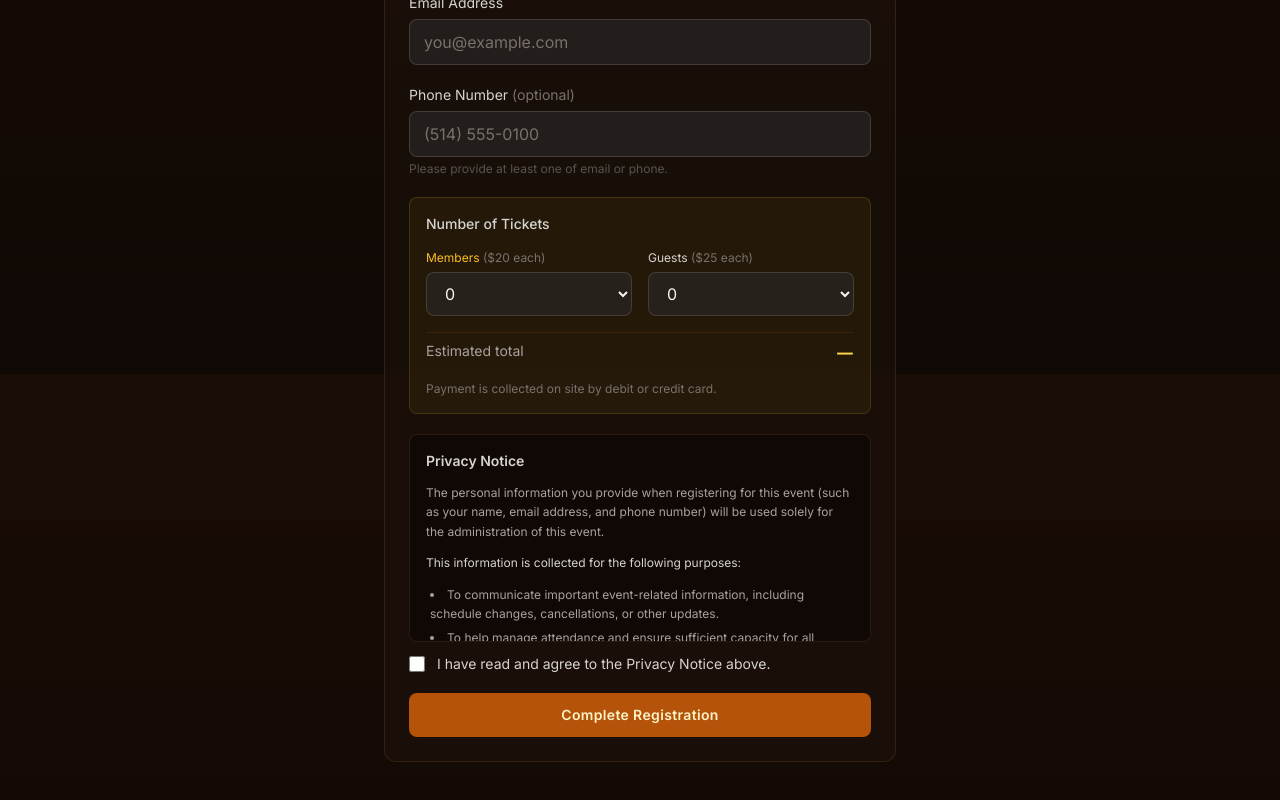
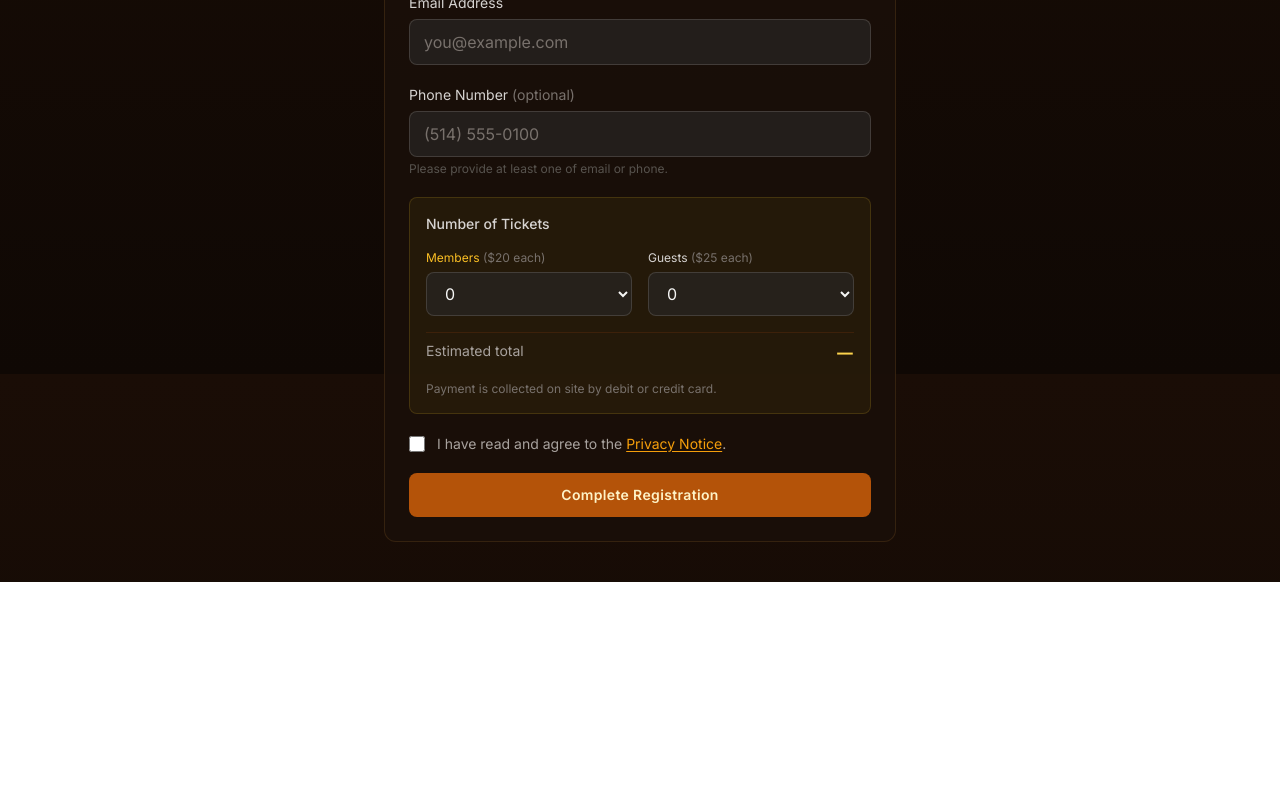
Before and after one commit to mtlaibaker/dunany-concert, a Next.js app: page /register/blue-rodeo-tribute in a window 1280 px wide. Shown: the part 426-1226 px from the top of the page. After the commit the page ends 1008 px from the top, so only its background shows below. Built offline with nearby package versions, Linux system fonts and the light colour scheme; a web font is replaced by a local one.

Commit message:
Replace privacy notice inline box with clickable modal popup

```diff
--- a/app/register/[eventId]/RegisterForm.tsx
+++ b/app/register/[eventId]/RegisterForm.tsx
@@ -23,22 +23,32 @@ function SubmitButton() {
   )
 }
 
-interface Props {
-  eventId: string
-  memberPrice: number
-  guestPrice: number
-}
-
-function PrivacyNotice() {
+function PrivacyModal({ onClose }: { onClose: () => void }) {
   const { t } = useLanguage()
   return (
     <div
-      className="rounded-lg p-4 space-y-3 text-xs text-stone-400 leading-relaxed max-h-52 overflow-y-auto"
-      style={{ background: 'rgba(10,6,3,0.6)', border: '1px solid rgba(120,80,30,0.25)' }}
+      className="fixed inset-0 z-50 flex items-center justify-center p-4"
+      style={{ background: 'rgba(0,0,0,0.75)' }}
+      onClick={onClose}
     >
-      <p className="text-stone-300 font-semibold text-sm">{t.privacyTitle}</p>
+      <div
+        className="relative w-full max-w-lg rounded-xl p-6 shadow-2xl"
+        style={{ background: 'rgba(22,13,7,0.98)', border: '1px solid rgba(120,80,30,0.4)' }}
+        onClick={(e) => e.stopPropagation()}
+      >
+        <button
+          onClick={onClose}
+          className="absolute top-4 right-4 text-stone-500 hover:text-stone-200 transition-colors text-xl leading-none"
+          aria-label="Close"
+        >
+          ✕
+        </button>
+
+        <h3 className="font-serif text-lg text-amber-300 mb-4 pr-6">{t.privacyTitle}</h3>
+
+        <div className="space-y-3 text-xs text-stone-400 leading-relaxed max-h-[60vh] overflow-y-auto pr-1">
           <p>{t.privacyIntro}</p>
-      <p className="text-stone-300">{t.privacyPurposesTitle}</p>
+          <p className="text-stone-300 font-medium">{t.privacyPurposesTitle}</p>
           <ul className="list-disc list-inside space-y-1 pl-1">
             <li>{t.privacyPurpose1}</li>
             <li>{t.privacyPurpose2}</li>
@@ -48,7 +58,22 @@ function PrivacyNotice() {
           <p>{t.privacyDeletion}</p>
           <p className="text-stone-300 italic">{t.privacyConsent}</p>
         </div>
+
+        <button
+          onClick={onClose}
+          className="mt-5 w-full py-2 rounded-lg text-sm font-semibold bg-amber-700/40 hover:bg-amber-700/60 text-amber-300 transition-colors border border-amber-800/40"
+        >
+          Close
+        </button>
+      </div>
+    </div>
   )
+}
+
+interface Props {
+  eventId: string
+  memberPrice: number
+  guestPrice: number
 }
 
 export default function RegisterForm({ eventId, memberPrice, guestPrice }: Props) {
@@ -57,6 +82,7 @@ export default function RegisterForm({ eventId, memberPrice, guestPrice }: Props
   const [memberCount, setMemberCount] = useState(0)
   const [guestCount, setGuestCount] = useState(0)
   const [privacyChecked, setPrivacyChecked] = useState(false)
+  const [showPrivacy, setShowPrivacy] = useState(false)
   const submittedTotal = useRef(0)
 
   const total = memberCount * memberPrice + guestCount * guestPrice
@@ -98,6 +124,9 @@ export default function RegisterForm({ eventId, memberPrice, guestPrice }: Props
     'w-full bg-stone-800/70 border border-stone-600/60 rounded-lg px-3.5 py-2.5 text-stone-100 placeholder-stone-500 focus:outline-none focus:border-amber-600 focus:ring-1 focus:ring-amber-600/50 transition-colors'
 
   return (
+    <>
+      {showPrivacy && <PrivacyModal onClose={() => setShowPrivacy(false)} />}
+
       <form action={formAction} className="space-y-5" onSubmit={handleSubmit}>
         <input type="hidden" name="eventId" value={eventId} />
 
@@ -165,8 +194,6 @@ export default function RegisterForm({ eventId, memberPrice, guestPrice }: Props
           <p className="text-stone-500 text-xs">{t.paymentNote}</p>
         </div>
 
-      <div className="space-y-3">
-        <PrivacyNotice />
         <label className="flex items-start gap-3 cursor-pointer group">
           <input
             type="checkbox"
@@ -176,11 +203,18 @@ export default function RegisterForm({ eventId, memberPrice, guestPrice }: Props
             onChange={(e) => setPrivacyChecked(e.target.checked)}
             className="mt-0.5 h-4 w-4 shrink-0 rounded border-stone-600 bg-stone-800 accent-amber-600 cursor-pointer"
           />
-          <span className="text-stone-300 text-sm leading-snug group-hover:text-stone-200 transition-colors">
-            {t.privacyAcknowledge}
+          <span className="text-stone-400 text-sm leading-snug">
+            {t.privacyAgreePre}
+            <button
+              type="button"
+              onClick={() => setShowPrivacy(true)}
+              className="text-amber-500 hover:text-amber-300 underline underline-offset-2 transition-colors"
+            >
+              {t.privacyLinkText}
+            </button>
+            {t.privacyAgreePost}
           </span>
         </label>
-      </div>
 
         {errorMsg && (
           <p className="text-red-400 text-sm bg-red-900/20 border border-red-800/30 rounded-lg px-4 py-2.5">
@@ -190,5 +224,6 @@ export default function RegisterForm({ eventId, memberPrice, guestPrice }: Props
 
         <SubmitButton />
       </form>
+    </>
   )
 }
--- a/lib/i18n.ts
+++ b/lib/i18n.ts
@@ -49,6 +49,9 @@ export const translations = {
     privacyDeletion: 'All personal information collected for this event will be securely deleted within a reasonable period following the conclusion of the final event.',
     privacyConsent: 'By submitting your registration, you consent to the collection and use of your information as described above.',
     privacyAcknowledge: 'I have read and agree to the Privacy Notice above.',
+    privacyAgreePre: 'I have read and agree to the ',
+    privacyAgreePost: '.',
+    privacyLinkText: 'Privacy Notice',
     privacyRequired: 'You must acknowledge the privacy notice to register.',
   },
   fr: {
@@ -99,6 +102,9 @@ export const translations = {
     privacyDeletion: 'Tous les renseignements personnels collectés pour cet événement seront supprimés de façon sécurisée dans un délai raisonnable suivant la conclusion du dernier événement.',
     privacyConsent: 'En soumettant votre inscription, vous consentez à la collecte et à l’utilisation de vos renseignements tels que décrits ci-dessus.',
     privacyAcknowledge: "J'ai lu et j'accepte l'avis de confidentialité ci-dessus.",
+    privacyAgreePre: "J'ai lu et j'accepte l'",
+    privacyAgreePost: ' ci-dessus.',
+    privacyLinkText: 'avis de confidentialité',
     privacyRequired: "Vous devez accepter l'avis de confidentialité pour vous inscrire.",
   },
 } as const
```
Lines whose indentation alone changed are shown as unchanged.
